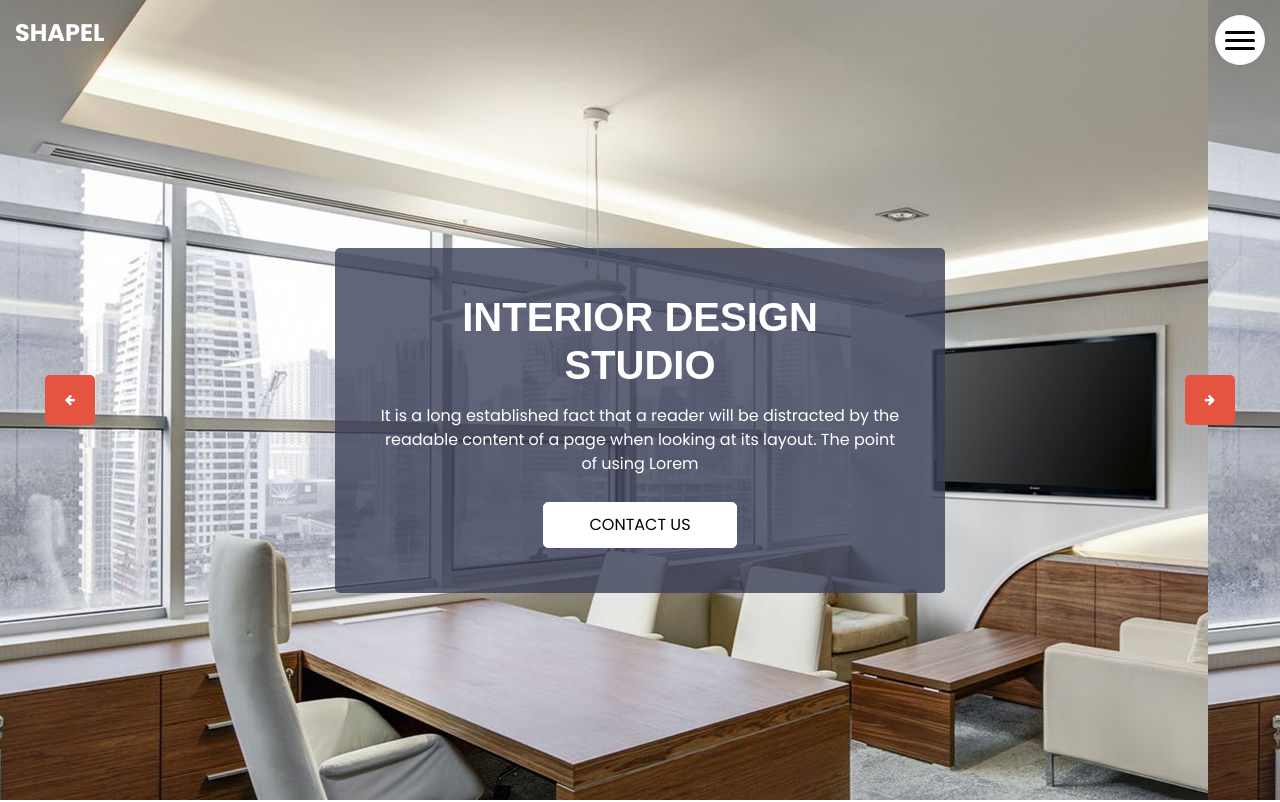
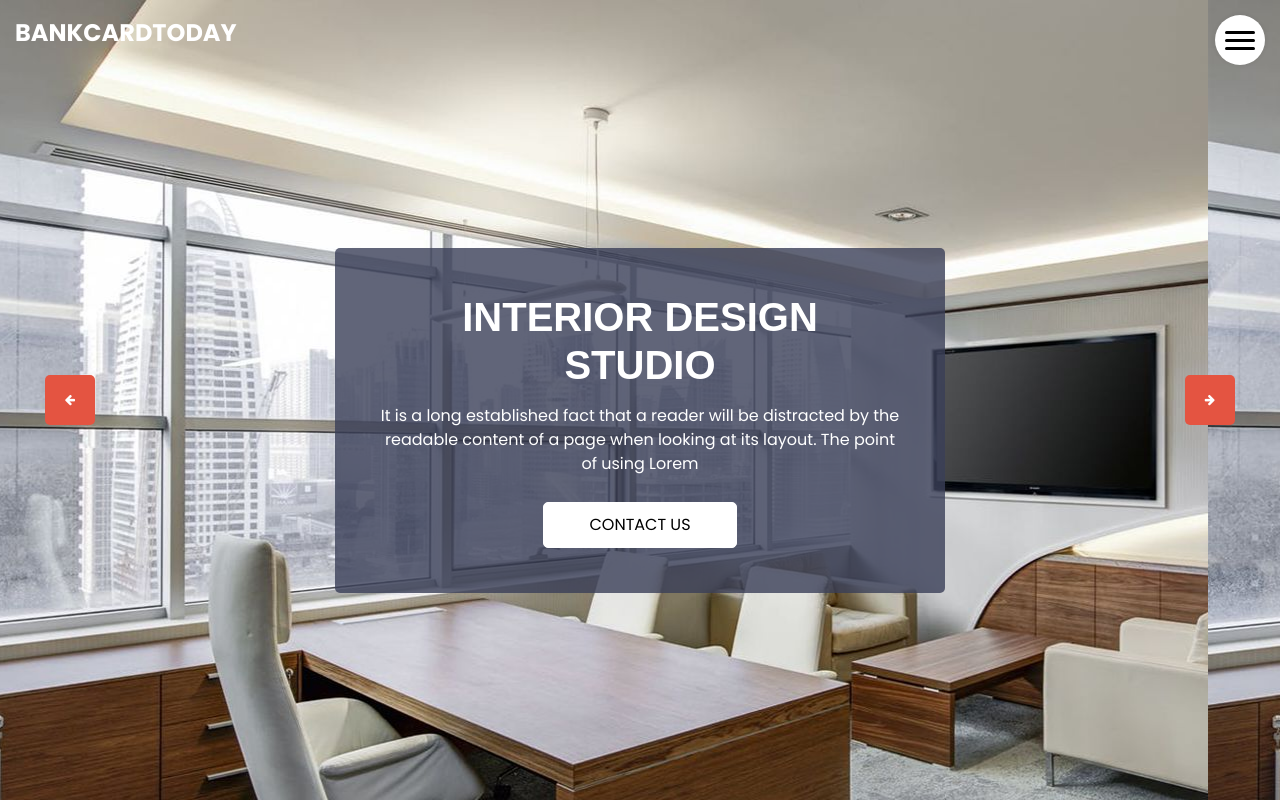
Before and after one commit to tchau1751/checkin, a plain HTML site: page index.html in a window 1280 px wide. Shown: the top 802 px of the page. Drawn offline with Linux system fonts and the light colour scheme.

Commit message:
Update index.html

```diff
--- a/index.html
+++ b/index.html
@@ -41,7 +41,7 @@
       <nav class="navbar navbar-expand-lg custom_nav-container">
         <a class="navbar-brand" href="index.html">
           <span>
-            Shapel
+            Bankcardtoday
           </span>
         </a>
         <div class="" id="">
@@ -548,13 +548,13 @@
             <a href="">
               <i class="fa fa-phone" aria-hidden="true"></i>
               <span>
-                Call +01 1234567890
+                Call +385-289-1998
               </span>
             </a>
             <a href="">
               <i class="fa fa-envelope"></i>
               <span>
-                demo@gmail.com
+                bankcardtoday@gmail.com
               </span>
             </a>
           </div>
```
